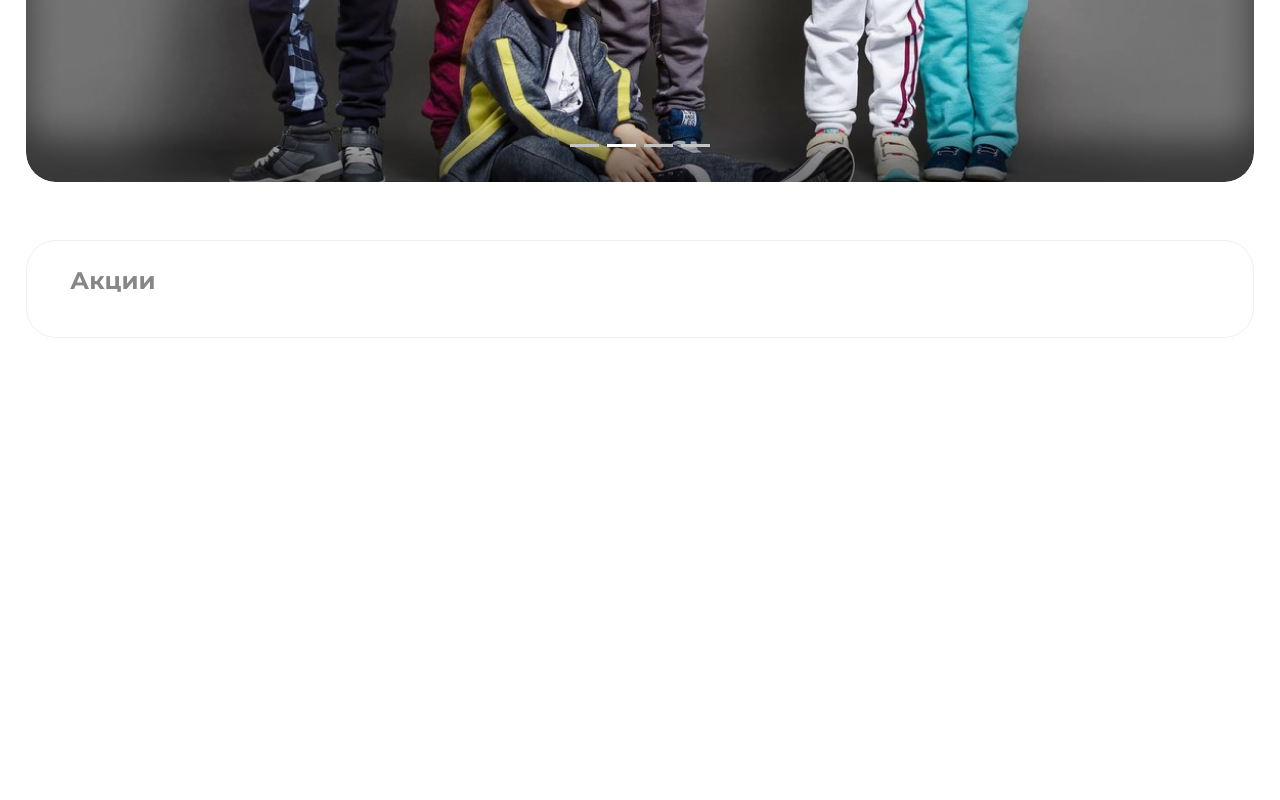
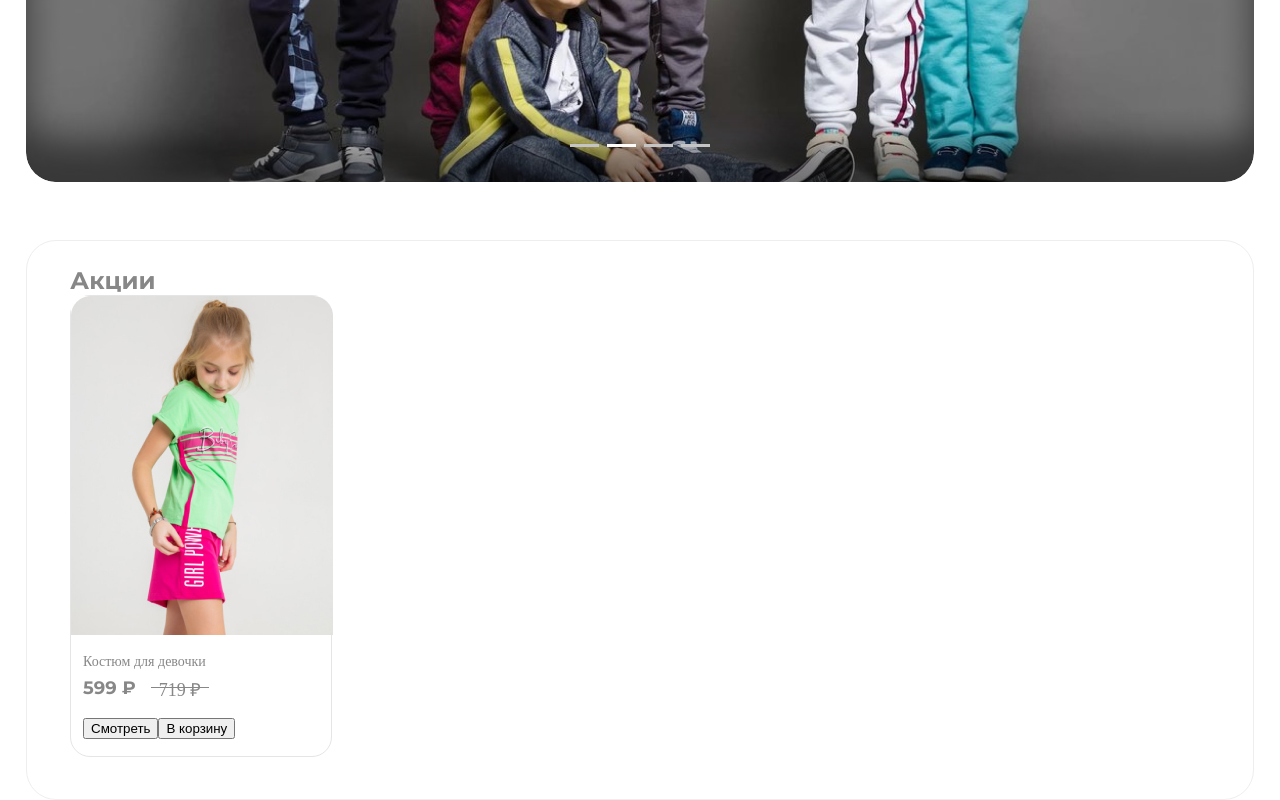
Before and after one commit to TepljakovKirill/Crocha-Vue, a Vue app: page / in a window 1280 px wide. Shown: the part 652-1452 px from the top of the page. Before the commit the page ends 990 px from the top, so only its background shows below. Built offline with nearby package versions, Linux system fonts and the light colour scheme; a web font is replaced by a local one.

Commit message:
start development ProductCard

```diff
--- a/src/assets/styles/_color.scss
+++ b/src/assets/styles/_color.scss
@@ -8,4 +8,5 @@
   --bg-bullet-active--color: #FDFAFA;
   --bg-bullet--color: #C4C4C4;
   --border--color: #EEEEEE;
+  --border-card--color: #E5E5E5;
 }
--- /dev/null
+++ b/src/components/ProductCard/ProductCard.vue
@@ -0,0 +1,21 @@
+<script setup>
+import style from './productCard.module.scss'
+import image from '@/assets/images/card-1.jpg'
+</script>
+
+<template>
+  <div :class="style.productCard">
+    <img :src="image" alt="Картинка">
+    <div :class="style.productCard_description">
+      <span :class="style.productCard_title">Костюм для девочки</span>
+      <div :class="style.price_block">
+        <span :class='style.price'>599 ₽</span>
+        <span :class='style.price_old'>719 ₽</span>
+      </div>
+      <div :class="style.productCard_block_button">
+        <button :class="style.view_button">Смотреть</button>
+        <button :class="style.cart_button">В корзину</button>
+      </div>
+    </div>
+  </div>
+</template>
--- /dev/null
+++ b/src/components/ProductCard/productCard.module.scss
@@ -0,0 +1,46 @@
+.productCard {
+  width: 262px;
+  border-radius: 20px;
+  border: 1.5px solid var(--border-card--color);
+
+  &_description {
+    padding: 13px 12px 17px;
+
+    .productCard_title {
+      color: var(--text-grey--color);
+      font-size: 14px;
+    }
+
+    .price_block {
+      margin-top: 7px;
+      display: flex;
+      color: var(--text-grey--color);
+      font-size: 18px;
+
+      .price {
+        font-family: 'Montserrat-Bold';
+
+      }
+
+      .price_old {
+        position: relative;
+        padding: 0 8px;
+        margin-left: 15px;
+      }
+
+      .price_old::after {
+        content: "";
+        position: absolute;
+        left: 0;
+        top: 10px;
+        width: 100%;
+        height: 1px;
+        background-color: var(--text-grey--color);
+      }
+    }
+
+    .productCard_block_button {
+      margin-top: 17px;
+    }
+  }
+}
--- a/src/components/Stock/Stock.vue
+++ b/src/components/Stock/Stock.vue
@@ -1,5 +1,6 @@
 <script setup>
 import style from './stock.module.scss'
+import ProductCard from '../ProductCard/ProductCard.vue';
 </script>
 
 <template>
@@ -8,6 +9,7 @@ import style from './stock.module.scss'
         <div class="border">
           <div :class="style.stock_container">
             <h2 class='title-section'>Акции</h2>
+            <ProductCard />
           </div>
         </div>
       </div>
```
